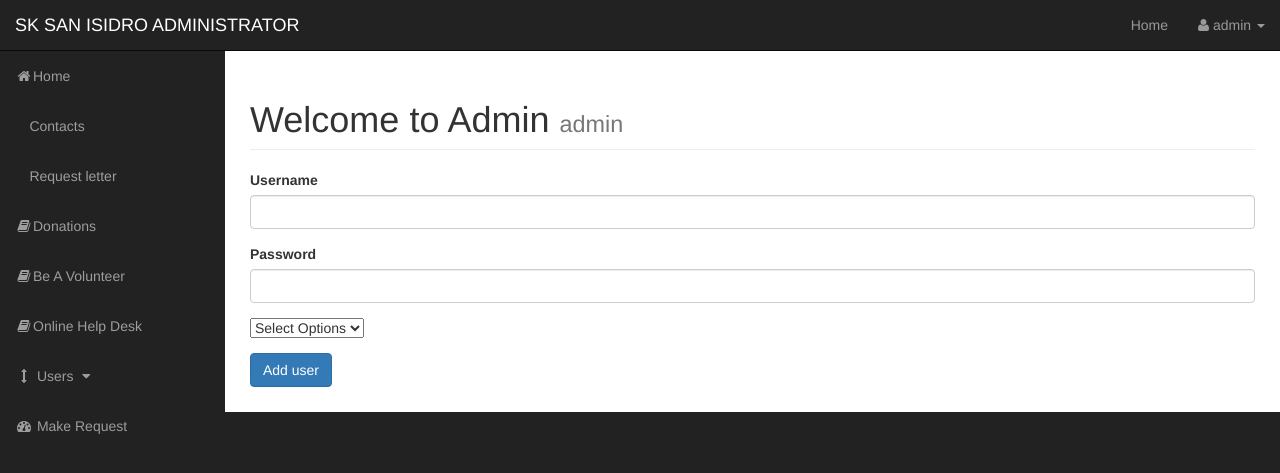
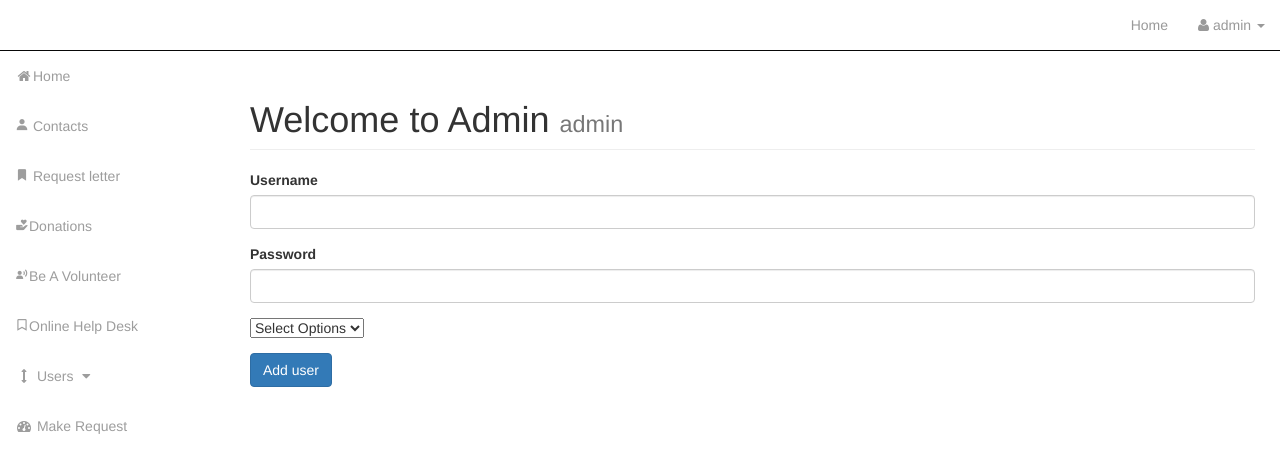
Before and after one commit to softdevss/SK-website, a PHP site: page /admin/users.php?source=add_users in a window 1280 px wide. Shown: the top 473 px of the page. Run offline with PHP 8.4, Linux system fonts and the light colour scheme; a user stored in the database is signed in.

Commit message:
just background color

```diff
--- a/admin/add_users.php
+++ b/admin/add_users.php
@@ -22,10 +22,10 @@ $query .= "VALUES('{$username}','{$password}','{$role}' ) ";
 }
 
 ?>
+<body style="background:#ffff;">
 
 
-
-<form action="" method="post" enctype="multipart/form-data">
+<form action="" method="post" enctype="multipart/form-data" style="background:#ffffff;">
 
      <div class="form-group">
          <label for="title">Username</label>
@@ -53,3 +53,4 @@ $query .= "VALUES('{$username}','{$password}','{$role}' ) ";
      </div>
 
  </form>
+ </body>
--- a/admin/contact.php
+++ b/admin/contact.php
@@ -3,7 +3,7 @@
 <html lang="en">
 <?php include "includes/admin_header.php"; ?>
 
-<body>
+<body style="background:#ffffff;">
 
     <div id="wrapper">
 
--- a/admin/donations.php
+++ b/admin/donations.php
@@ -2,7 +2,7 @@
 
 <?php include "includes/admin_header.php"; ?>
 
-<body>
+<body style="background:#fff;">
 
     <div id="wrapper">
 
@@ -66,7 +66,7 @@
 
         </div>
         <!-- /#page-wrapper -->
-
+        </body>
         <?php include "includes/admin_footer.php" ?>
 
         <?php
--- a/admin/helpdeskview.php
+++ b/admin/helpdeskview.php
@@ -3,7 +3,7 @@
 <html lang="en">
 <?php include "includes/admin_header.php"; ?>
 
-<body>
+<body style="background:#ffffff;">
 
     <div id="wrapper">
 
--- a/admin/includes/admin_header.php
+++ b/admin/includes/admin_header.php
@@ -17,8 +17,9 @@
     <title>Sangguniang Kabataan of San Isidro</title>
 
     <!-- Bootstrap Core CSS -->
+    <link href='https://cdn.jsdelivr.net/npm/boxicons@2.0.5/css/boxicons.min.css' rel='stylesheet'>
     <link href="css/bootstrap.min.css" rel="stylesheet">
-
+    <link href=../assets/css/admin.css" rel="stylesheet">
     <!-- Custom CSS -->
     <link href="css/sb-admin.css" rel="stylesheet">
 
--- a/admin/includes/admin_navigation.php
+++ b/admin/includes/admin_navigation.php
@@ -1,11 +1,11 @@
-<nav class="navbar navbar-inverse navbar-fixed-top" role="navigation">
+<nav class="navbar navbar-inverse navbar-fixed-top" role="navigation" style="background:#ffff;">
     <!-- Brand and toggle get grouped for better mobile display -->
         <div class="navbar-header"><button type="button" class="navbar-toggle" data-toggle="collapse"
                 data-target=".navbar-ex1-collapse"><span class="sr-only">Toggle navigation</span><span
                     class="icon-bar"></span><span class="icon-bar"></span><span class="icon-bar"></span></button><a
                 class="navbar-brand" href="../admin">SK SAN ISIDRO ADMINISTRATOR</a></div>
         <!-- Top Menu Items -->
-            <ul class="nav navbar-right top-nav">
+            <ul class="nav navbar-right top-nav" >
                 <li><a href="../index.php"></i>Home</a></li>
                 <li class="dropdown"><a href="#" class="dropdown-toggle" data-toggle="dropdown"><i
                             class="fa fa-user"></i>
@@ -30,19 +30,19 @@
             </ul>
             <!-- Sidebar Menu Items - These collapse to the responsive navigation menu on small screens -->
                 <div class="collapse navbar-collapse navbar-ex1-collapse">
-                    <ul class="nav navbar-nav side-nav">
+                    <ul class="nav navbar-nav side-nav" style="background:#ffff;">
                         <li><a href="index.php"><i class="fa fa-home fa-fw"></i>Home</a></li>
                         <!-- <li><a href="charts.html"><i class="fa fa-fw fa-bar-chart-o"></i>Charts</a></li> -->
-                        <li><a href="./contact.php"><i class="fas fa-pencil fa-fw"></i> Contacts</a></li>
-                        <li><a href="./requestletter.php"><i class="fas fa-pencil fa-fw"></i> Request letter</a></li>
-                        <li><a href="./donations.php"><i class="fa fa-book fa-fw"></i>Donations</a></li>
-                        <li><a href="./volunteerview.php"><i class="fa fa-book fa-fw"></i>Be A Volunteer</a></li>
-                        <li><a href="./helpdeskview.php"><i class="fa fa-book fa-fw"></i>Online Help Desk</a></li>
+                        <li><a href="./contact.php"><i class='bx bxs-user'></i> Contacts</a></li>
+                        <li><a href="./requestletter.php"><i class='bx bxs-bookmark'></i> Request letter</a></li>
+                        <li><a href="./donations.php"><i class='bx bxs-donate-heart' ></i>Donations</a></li>
+                        <li><a href="./volunteerview.php"><i class='bx bxs-user-voice'></i>Be A Volunteer</a></li>
+                        <li><a href="./helpdeskview.php"><i class='bx bx-bookmark'></i>Online Help Desk</a></li>
                         <li><a href="javascript:;" data-toggle="collapse" data-target="#demo"><i
                                     class="fa fa-fw fa-arrows-v"></i> Users <i class="fa fa-fw fa-caret-down"></i></a>
                             <ul id="demo" class="collapse">
-                                <li><a href="users.php"><i class="fa fa-user fa-fw"></i> View Users</a></li>
-                                <li><a href="users.php?source=add_users"><i class="fa fa-user fa-fw"></i> Add user</a></li>
+                                <li><a href="users.php"><i class='bx bx-user-circle' ></i> View Users</a></li>
+                                <li><a href="users.php?source=add_users"><i class='bx bx-user-plus' ></i> Add user</a></li>
                             </ul>
                         </li>
                         <li><a href="request.php"><i class="fa fa-fw fa-dashboard"></i> Make Request</a></li>
--- a/admin/index.php
+++ b/admin/index.php
@@ -1,7 +1,7 @@
 <?php include "includes/admin_header.php"; ?>
 <!DOCTYPE html>
 <html lang="en">
-<body>
+<body style="background:#ffff;">
 
     <div id="wrapper">
 
--- a/admin/request.php
+++ b/admin/request.php
@@ -23,7 +23,7 @@ if(isset($_POST['submit'])){
    echo "created";
 }
 ?>
-
+<body style="background:#ffff;">
 <div id="wrapper">
 
 <?php include "includes/admin_navigation.php"; ?>
@@ -123,5 +123,5 @@ if(isset($_POST['submit'])){
     <!-- /.container-fluid -->
 </div>
         <!-- /#page-wrapper -->
-
+        </body>
 <?php include "includes/admin_footer.php"; ?>
--- a/admin/requestletter.php
+++ b/admin/requestletter.php
@@ -2,7 +2,7 @@
 
 <?php include "includes/admin_header.php"; ?>
 
-<body>
+<body style="background:#ffff;">
 
     <div id="wrapper">
 
--- a/admin/view_all_users.php
+++ b/admin/view_all_users.php
@@ -1,4 +1,7 @@
 
+
+
+<body style="background:#ffff;">
                         <table class="table table-striped table-bordered table-hover table-primary">
                             <thead class="thead-dark">
                                 <tr>
@@ -62,5 +65,5 @@
 
         </div>
         <!-- /#page-wrapper -->
-
+  </body>
         <?php include "includes/admin_footer.php" ?>
--- a/admin/volunteerview.php
+++ b/admin/volunteerview.php
@@ -3,7 +3,7 @@
 <html lang="en">
 <?php include "includes/admin_header.php"; ?>
 
-<body>
+<body style="background:#ffffff;">
 
     <div id="wrapper">
 
```
Also changed, not shown: assets/css/admin.css (added, +8 -0 lines), admin/helpuploads/23-Notes.png (added), admin/helpuploads/23-port.png (added), assets/css/donations.css (line endings or trailing spaces).
